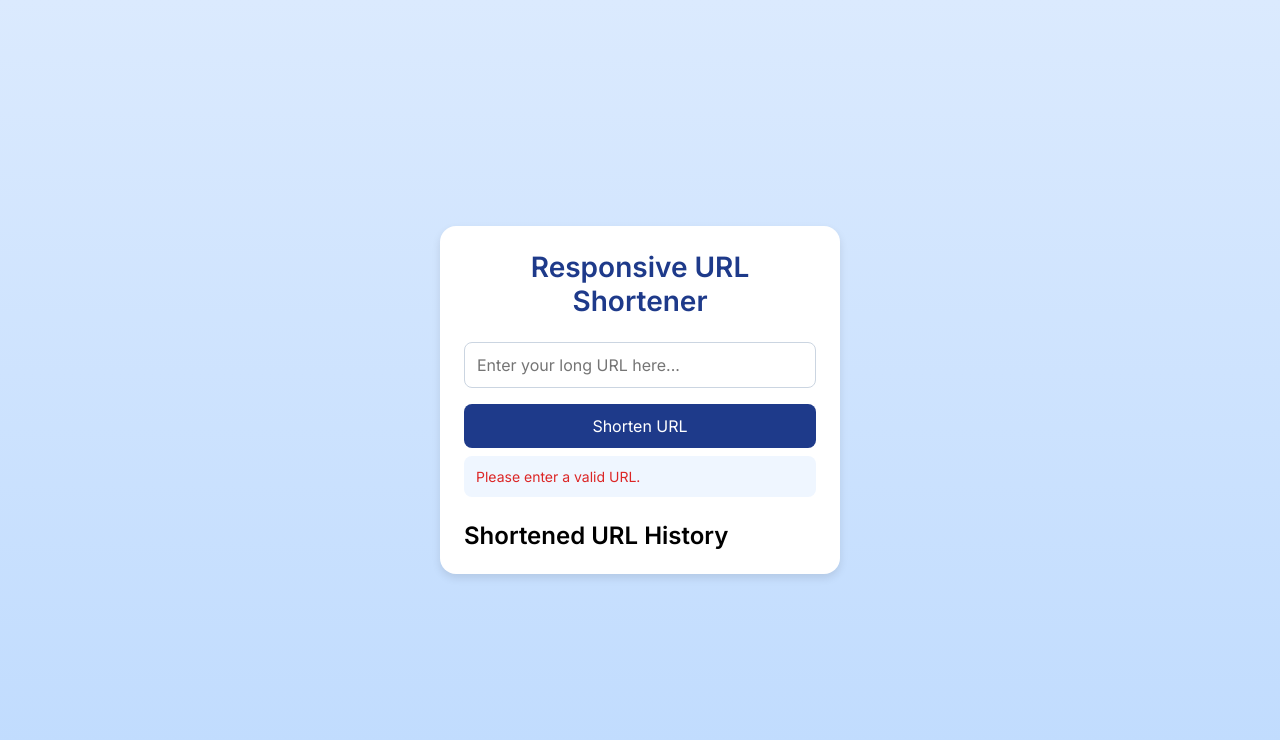
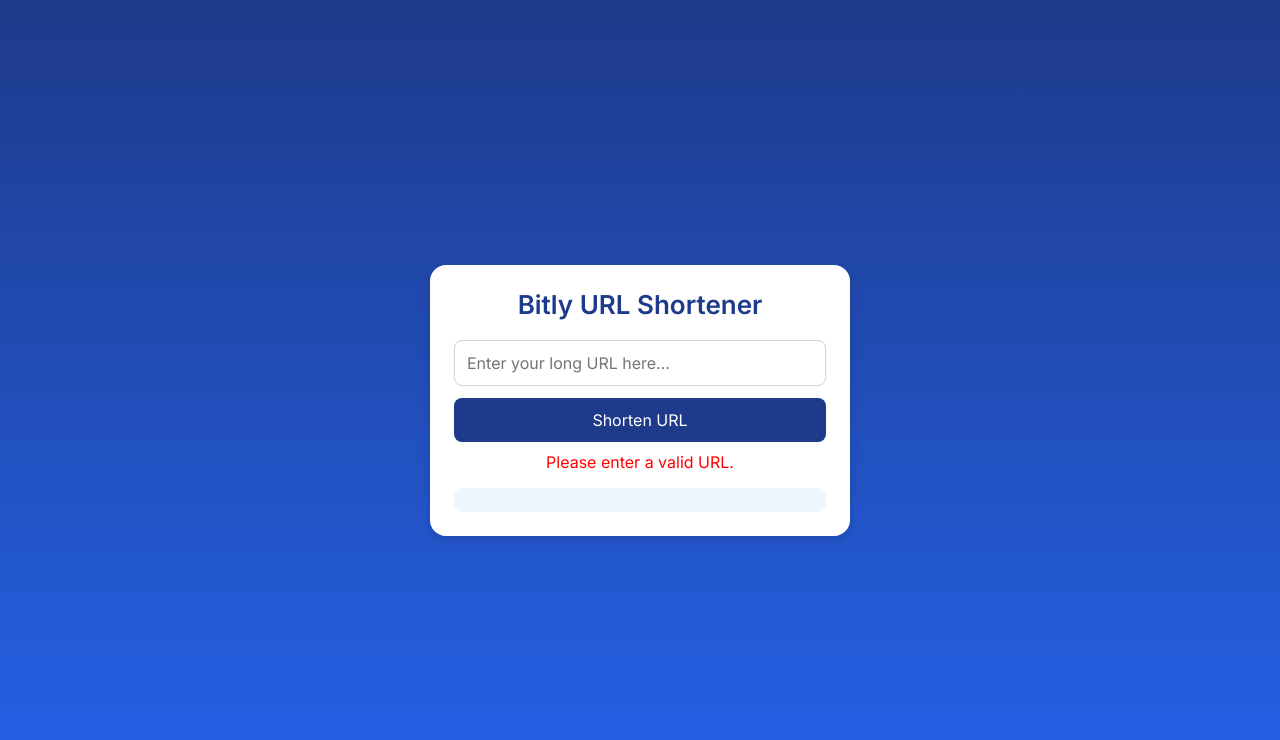
Before and after one commit to ItunuComfort/shortener, a plain HTML site: page index.html in a window 1280 px wide. Both pictures are taken after a click on the button "Shorten URL". Drawn offline with Linux system fonts and the light colour scheme.

Commit message:
Update index.html

```diff
--- a/index.html
+++ b/index.html
@@ -3,20 +3,8 @@
 <head>
   <meta charset="UTF-8">
   <meta name="viewport" content="width=device-width, initial-scale=1.0">
-  <title>Responsive URL Shortener</title>
+  <title>Bitly URL Shortener</title>
   <link href="https://fonts.googleapis.com/css2?family=Inter:wght@400;600&display=swap" rel="stylesheet">
-</head>
-<body>
-  <div class="card">
-    <h1>Responsive URL Shortener</h1>
-    <div class="input-group">
-      <input type="url" id="url-input" placeholder="Enter your long URL here...">
-      <button id="shorten-button">Shorten URL</button>
-    </div>
-    <div id="result-container" class="result"></div>
-    <h2 class="url-history">Shortened URL History</h2>
-    <div id="history-container"></div>
-  </div>
   <style>
     * {
       box-sizing: border-box;
@@ -26,7 +14,7 @@
     }
 
     body {
-      background: linear-gradient(to bottom, #dbeafe, #bfdbfe);
+      background: linear-gradient(to bottom, #1e3a8a, #2563eb);
       display: flex;
       justify-content: center;
       align-items: center;
@@ -36,24 +24,24 @@
 
     .card {
       background: white;
-      max-width: 400px;
+      max-width: 420px;
       width: 100%;
       padding: 24px;
       border-radius: 16px;
-      box-shadow: 0 4px 8px rgba(0, 0, 0, 0.1);
+      box-shadow: 0 4px 12px rgba(0, 0, 0, 0.15);
+      text-align: center;
     }
 
     h1 {
-      text-align: center;
       color: #1e3a8a;
-      font-size: 28px;
-      margin-bottom: 24px;
+      font-size: 26px;
+      margin-bottom: 20px;
     }
 
     .input-group {
       display: flex;
       flex-direction: column;
-      gap: 16px;
+      gap: 12px;
     }
 
     input[type="url"] {
@@ -67,7 +55,7 @@
     }
 
     input[type="url"]:focus {
-      border-color: #3b82f6;
+      border-color: #2563eb;
     }
 
     button {
@@ -78,6 +66,7 @@
       border: none;
       border-radius: 8px;
       cursor: pointer;
+      transition: background 0.3s;
     }
 
     button:hover {
@@ -89,25 +78,18 @@
       padding: 12px;
       background-color: #eff6ff;
       border-radius: 8px;
-      word-break: break-word;
+      word-break: break-all;
     }
 
-    .url-history {
-      margin-top: 24px;
+    .loading {
+      font-size: 16px;
+      color: #1e3a8a;
+      margin-top: 10px;
     }
 
-    .url-history-item {
-      padding: 8px 12px;
-      background: white;
-      border-radius: 8px;
-      margin-bottom: 8px;
-      box-shadow: 0 2px 4px rgba(0, 0, 0, 0.05);
-    }
-
-    .error-message {
-      color: #dc2626;
-      font-size: 14px;
-      margin-top: 8px;
+    .error {
+      color: red;
+      margin-top: 10px;
     }
   </style>
   <script>
@@ -115,8 +97,8 @@
       const urlInput = document.getElementById('url-input');
       const shortenButton = document.getElementById('shorten-button');
       const resultContainer = document.getElementById('result-container');
-      const historyContainer = document.getElementById('history-container');
-      const history = JSON.parse(localStorage.getItem('urlHistory')) || [];
+      const loadingText = document.getElementById('loading-text');
+      const errorText = document.getElementById('error-text');
 
       function validateUrl(url) {
         try {
@@ -127,55 +109,59 @@
         }
       }
 
-      function renderHistory() {
-        historyContainer.innerHTML = '';
-        history.forEach(({ longUrl, shortUrl }) => {
-          const entry = document.createElement('div');
-          entry.classList.add('url-history-item');
-          entry.innerHTML = `<p><strong>Original:</strong> ${longUrl}</p><p><strong>Shortened:</strong> <a href="${shortUrl}" target="_blank">${shortUrl}</a></p>`;
-          historyContainer.appendChild(entry);
-        });
-      }
+      async function shortenUrl() {
+        const longUrl = urlInput.value;
+        resultContainer.textContent = '';
+        errorText.textContent = '';
 
-      async function shortenUrl() {
-        const longUrl = urlInput.value.trim();
-
-        resultContainer.classList.remove('error-message');
-        resultContainer.textContent = '';
         if (!validateUrl(longUrl)) {
-          resultContainer.textContent = 'Please enter a valid URL.';
-          resultContainer.classList.add('error-message');
+          errorText.textContent = 'Please enter a valid URL.';
           return;
         }
 
-        resultContainer.textContent = 'Shortening...';
+        loadingText.style.display = 'block';
         shortenButton.disabled = true;
 
         try {
-          const response = await fetch(`https://api.shrtco.de/v2/shorten?url=${encodeURIComponent(longUrl)}`);
+          const response = await fetch('https://api-ssl.bitly.com/v4/shorten', {
+            method: 'POST',
+            headers: {
+              'Authorization': 'Bearer YOUR_ACCESS_TOKEN',
+              'Content-Type': 'application/json'
+            },
+            body: JSON.stringify({ "long_url": longUrl })
+          });
+
           const data = await response.json();
 
-          if (data.ok) {
-            const shortUrl = data.result.full_short_link;
+          if (response.ok) {
+            const shortUrl = data.link;
             resultContainer.innerHTML = `<strong>Shortened URL:</strong> <a href="${shortUrl}" target="_blank">${shortUrl}</a>`;
-            history.unshift({ longUrl, shortUrl });
-            localStorage.setItem('urlHistory', JSON.stringify(history));
-            renderHistory();
           } else {
-            resultContainer.textContent = 'Failed to shorten the URL.';
-            resultContainer.classList.add('error-message');
+            errorText.textContent = data.message || 'Failed to shorten the URL. Please try again later.';
           }
         } catch (error) {
-          resultContainer.textContent = 'Error contacting the shortening service.';
-          resultContainer.classList.add('error-message');
+          errorText.textContent = 'Error contacting Bitly service.';
         } finally {
+          loadingText.style.display = 'none';
           shortenButton.disabled = false;
         }
       }
 
       shortenButton.addEventListener('click', shortenUrl);
-      renderHistory();
     });
   </script>
+</head>
+<body>
+  <div class="card">
+    <h1>Bitly URL Shortener</h1>
+    <div class="input-group">
+      <input type="url" id="url-input" placeholder="Enter your long URL here...">
+      <button id="shorten-button">Shorten URL</button>
+    </div>
+    <div id="loading-text" class="loading" style="display: none;">Shortening...</div>
+    <div id="error-text" class="error"></div>
+    <div id="result-container" class="result"></div>
+  </div>
 </body>
 </html>
```
